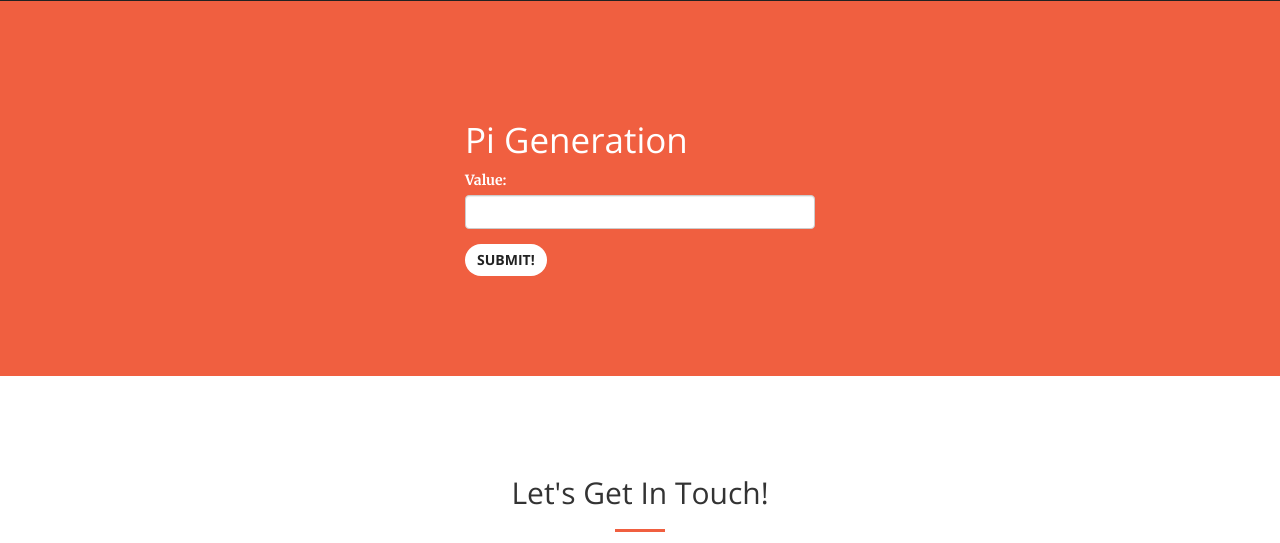
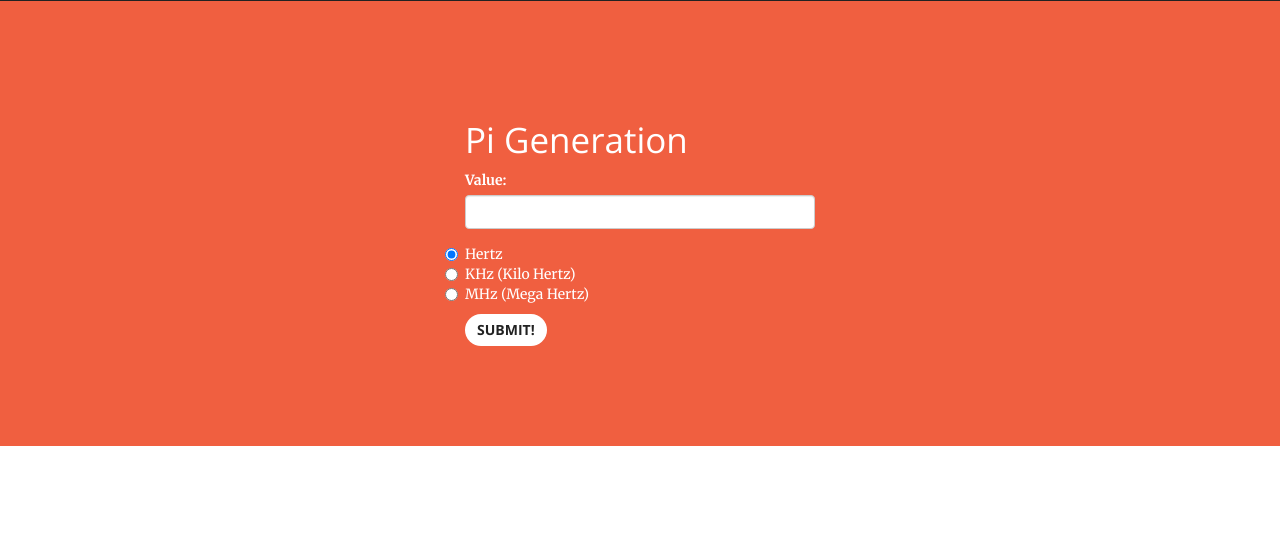
Before and after one commit to kingspp/PiScope-Flask, a Flask app: template templates/main.html in a window 1280 px wide. Shown: the part 2452-2995 px from the top of the page. Run offline with Flask 2, Linux system fonts and the light colour scheme; the template is opened without the code that fills it, so the values that code supplies are empty; some libraries are stand-ins or nearby versions.

Commit message:
Added HZ, KHZ, MHZ choises

```diff
--- a/templates/main.html
+++ b/templates/main.html
@@ -238,7 +238,11 @@
 					<label for="usr">Value: </label>
 					<input type="number" class="form-control" name="usr">
 				</div>
-
+				<div class="radio">
+				<input type="radio" name="val" value="hz" checked>Hertz<br>
+				<input type="radio" name="val" value="khz">KHz (Kilo Hertz)<br>
+				<input type="radio" name="val" value="mhz" >MHz (Mega Hertz)<br>
+				</div>
 				<input type="submit" class="btn btn-default" value="Submit!" />
 
 			</form>
```
